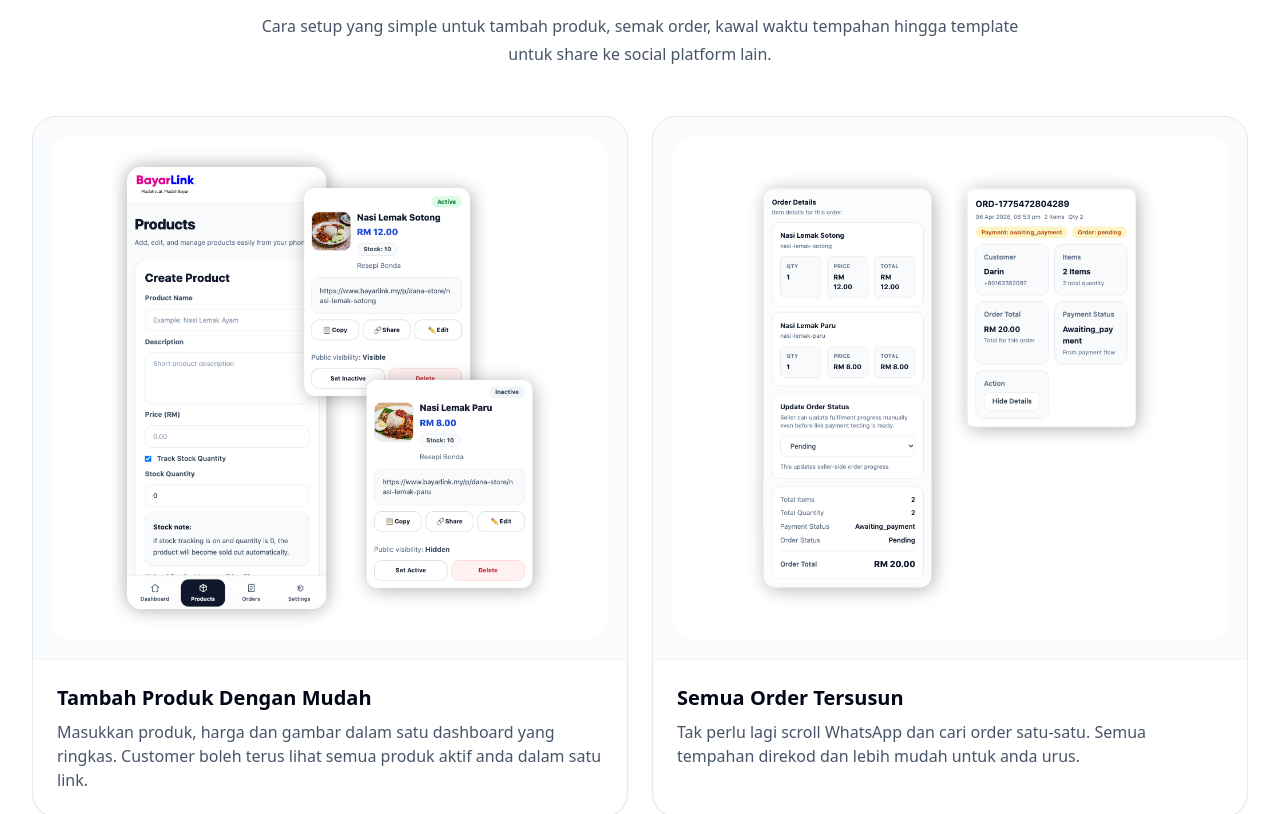
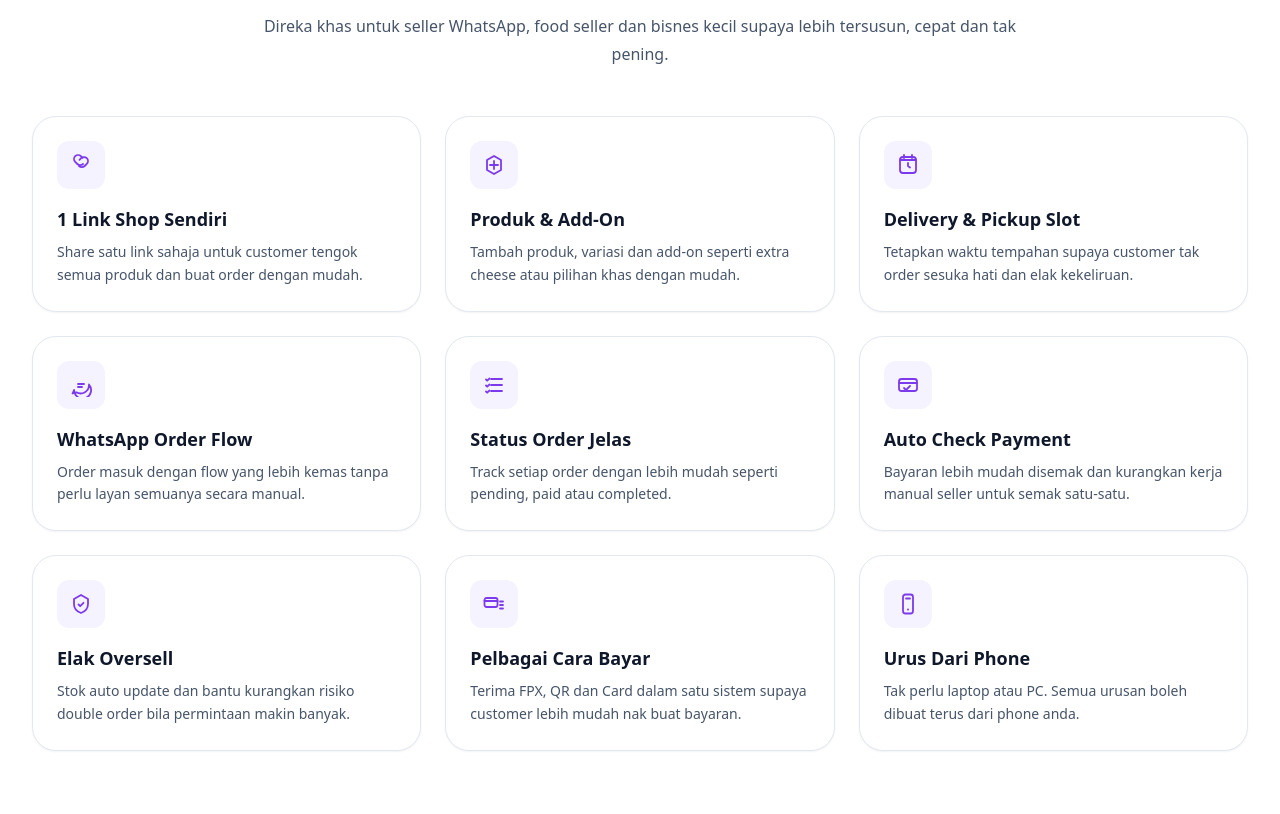
Before and after one commit to maizhakimm/pay-link, a Next.js app: page / in a window 1280 px wide. Shown: the part 2210-3024 px from the top of the page. Built offline with nearby package versions, Linux system fonts and the light colour scheme.

Commit message:
Update page.tsx

```diff
--- a/src/app/page.tsx
+++ b/src/app/page.tsx
@@ -220,41 +220,67 @@ export default function HomePage() {
         Features
       </p>
       <h2 className="mt-3 text-3xl font-bold tracking-tight text-slate-950 sm:text-4xl">
-        Mudah dan memudahkan. Direka khas untuk anda.
+        Semua yang anda perlukan untuk urus order dengan mudah
       </h2>
       <p className="mt-4 text-base leading-7 text-slate-600">
-        Cara setup yang simple untuk tambah produk, semak order,
-        kawal waktu tempahan hingga template untuk share ke social platform lain.
+        Direka khas untuk seller WhatsApp, food seller dan bisnes kecil supaya
+        lebih tersusun, cepat dan tak pening.
       </p>
     </div>
 
-    <div className="mt-12 grid gap-6 md:grid-cols-2">
-      <FeatureImageCard
-        imageSrc="/Product.svg"
-        imageAlt="BayarLink Product Feature"
-        title="Tambah Produk Dengan Mudah"
-        description="Masukkan produk, harga dan gambar dalam satu dashboard yang ringkas. Customer boleh terus lihat semua produk aktif anda dalam satu link."
+    <div className="mt-12 grid gap-6 sm:grid-cols-1 md:grid-cols-2 lg:grid-cols-3">
+      <FeatureIconCard
+        icon={<ShopLinkFeatureIcon />}
+        title="1 Link Shop Sendiri"
+        description="Share satu link sahaja untuk customer tengok semua produk dan buat order dengan mudah."
       />
 
-      <FeatureImageCard
-        imageSrc="/Order.svg"
-        imageAlt="BayarLink Order Feature"
-        title="Semua Order Tersusun"
-        description="Tak perlu lagi scroll WhatsApp dan cari order satu-satu. Semua tempahan direkod dan lebih mudah untuk anda urus."
+      <FeatureIconCard
+        icon={<AddOnFeatureIcon />}
+        title="Produk & Add-On"
+        description="Tambah produk, variasi dan add-on seperti extra cheese atau pilihan khas dengan mudah."
       />
 
-      <FeatureImageCard
-        imageSrc="/Operation-Hour.svg"
-        imageAlt="BayarLink Operating Hours Feature"
-        title="Kawal Waktu Tempahan"
-        description="Tetapkan waktu kedai anda dibuka untuk tempahan. Elak customer order waktu anda tak available dan kurangkan salah faham."
+      <FeatureIconCard
+        icon={<SlotFeatureIcon />}
+        title="Delivery & Pickup Slot"
+        description="Tetapkan waktu tempahan supaya customer tak order sesuka hati dan elak kekeliruan."
       />
 
-      <FeatureImageCard
-        imageSrc="/Dashboard-Daily-Note-Whatsapp-Template.svg"
-        imageAlt="BayarLink Dashboard and WhatsApp Feature"
-        title="Ada template yang memudahkan"
-        description="Hanya pilih dan paparkan produk aktif, automatik akan update di template Daily Note, dan share!"
+      <FeatureIconCard
+        icon={<WhatsAppFlowFeatureIcon />}
+        title="WhatsApp Order Flow"
+        description="Order masuk dengan flow yang lebih kemas tanpa perlu layan semuanya secara manual."
+      />
+
+      <FeatureIconCard
+        icon={<OrderStatusFeatureIcon />}
+        title="Status Order Jelas"
+        description="Track setiap order dengan lebih mudah seperti pending, paid atau completed."
+      />
+
+      <FeatureIconCard
+        icon={<AutoPaymentFeatureIcon />}
+        title="Auto Check Payment"
+        description="Bayaran lebih mudah disemak dan kurangkan kerja manual seller untuk semak satu-satu."
+      />
+
+      <FeatureIconCard
+        icon={<StockGuardFeatureIcon />}
+        title="Elak Oversell"
+        description="Stok auto update dan bantu kurangkan risiko double order bila permintaan makin banyak."
+      />
+
+      <FeatureIconCard
+        icon={<MultiPaymentFeatureIcon />}
+        title="Pelbagai Cara Bayar"
+        description="Terima FPX, QR dan Card dalam satu sistem supaya customer lebih mudah nak buat bayaran."
+      />
+
+      <FeatureIconCard
+        icon={<MobileManageFeatureIcon />}
+        title="Urus Dari Phone"
+        description="Tak perlu laptop atau PC. Semua urusan boleh dibuat terus dari phone anda."
       />
     </div>
   </div>
@@ -629,37 +655,28 @@ function SolutionCard({
   );
 }
 
-function FeatureImageCard({
-  imageSrc,
-  imageAlt,
+function FeatureIconCard({
+  icon,
   title,
   description,
 }: {
-  imageSrc: string;
-  imageAlt: string;
+  icon: React.ReactNode;
   title: string;
   description: string;
 }) {
   return (
-    <div className="overflow-hidden rounded-3xl border border-slate-200 bg-white shadow-sm transition hover:-translate-y-0.5 hover:shadow-md">
-      <div className="border-b border-slate-100 bg-slate-50/70 p-4 sm:p-5">
-        <div className="relative overflow-hidden rounded-2xl bg-white">
-          <Image
-            src={imageSrc}
-            alt={imageAlt}
-            width={1200}
-            height={900}
-            className="h-auto w-full object-contain"
-          />
-        </div>
+    <div className="rounded-3xl border border-slate-200 bg-white p-6 shadow-sm transition hover:-translate-y-1 hover:shadow-md">
+      <div className="mb-4 inline-flex h-12 w-12 items-center justify-center rounded-xl bg-violet-50 text-violet-600">
+        {icon}
       </div>
 
-      <div className="p-6">
-        <h3 className="text-lg font-bold text-slate-950 sm:text-xl">{title}</h3>
-        <p className="mt-2 text-sm leading-6 text-slate-600 sm:text-base">
-          {description}
-        </p>
-      </div>
+      <h3 className="text-lg font-bold text-slate-900">
+        {title}
+      </h3>
+
+      <p className="mt-2 text-sm leading-relaxed text-slate-600">
+        {description}
+      </p>
     </div>
   );
 }
@@ -868,3 +885,211 @@ function SystemIcon() {
     </svg>
   );
 }
+
+function ShopLinkFeatureIcon() {
+  return (
+    <svg viewBox="0 0 24 24" fill="none" className="h-6 w-6">
+      <path
+        d="M10 13a4 4 0 005.66 0l2.12-2.12a4 4 0 10-5.66-5.66L10.5 6.84"
+        stroke="currentColor"
+        strokeWidth="1.8"
+        strokeLinecap="round"
+        strokeLinejoin="round"
+      />
+      <path
+        d="M14 11a4 4 0 01-5.66 0L6.22 8.88a4 4 0 115.66-5.66L13.5 4.84"
+        stroke="currentColor"
+        strokeWidth="1.8"
+        strokeLinecap="round"
+        strokeLinejoin="round"
+      />
+    </svg>
+  );
+}
+
+function AddOnFeatureIcon() {
+  return (
+    <svg viewBox="0 0 24 24" fill="none" className="h-6 w-6">
+      <path
+        d="M12 3l7 4v10l-7 4-7-4V7l7-4z"
+        stroke="currentColor"
+        strokeWidth="1.8"
+        strokeLinejoin="round"
+      />
+      <path
+        d="M12 8v8M8 12h8"
+        stroke="currentColor"
+        strokeWidth="1.8"
+        strokeLinecap="round"
+      />
+    </svg>
+  );
+}
+
+function SlotFeatureIcon() {
+  return (
+    <svg viewBox="0 0 24 24" fill="none" className="h-6 w-6">
+      <path
+        d="M8 2v3M16 2v3M4 7h16"
+        stroke="currentColor"
+        strokeWidth="1.8"
+        strokeLinecap="round"
+      />
+      <rect
+        x="4"
+        y="4"
+        width="16"
+        height="16"
+        rx="3"
+        stroke="currentColor"
+        strokeWidth="1.8"
+      />
+      <path
+        d="M12 10v3l2 1.5"
+        stroke="currentColor"
+        strokeWidth="1.8"
+        strokeLinecap="round"
+        strokeLinejoin="round"
+      />
+    </svg>
+  );
+}
+
+function WhatsAppFlowFeatureIcon() {
+  return (
+    <svg viewBox="0 0 24 24" fill="none" className="h-6 w-6">
+      <path
+        d="M20 11.5A8.5 8.5 0 115.1 17l-1.6 3.5 3.8-1.2A8.5 8.5 0 0020 11.5z"
+        stroke="currentColor"
+        strokeWidth="1.8"
+        strokeLinejoin="round"
+      />
+      <path
+        d="M9 11h6M9 14h4"
+        stroke="currentColor"
+        strokeWidth="1.8"
+        strokeLinecap="round"
+      />
+    </svg>
+  );
+}
+
+function OrderStatusFeatureIcon() {
+  return (
+    <svg viewBox="0 0 24 24" fill="none" className="h-6 w-6">
+      <path
+        d="M9 6h11M9 12h11M9 18h11"
+        stroke="currentColor"
+        strokeWidth="1.8"
+        strokeLinecap="round"
+      />
+      <path
+        d="M4 6.5l1.2 1.2L7.5 5.5M4 12.5l1.2 1.2 2.3-2.2M4 18.5l1.2 1.2 2.3-2.2"
+        stroke="currentColor"
+        strokeWidth="1.8"
+        strokeLinecap="round"
+        strokeLinejoin="round"
+      />
+    </svg>
+  );
+}
+
+function AutoPaymentFeatureIcon() {
+  return (
+    <svg viewBox="0 0 24 24" fill="none" className="h-6 w-6">
+      <rect
+        x="3"
+        y="6"
+        width="18"
+        height="12"
+        rx="2.5"
+        stroke="currentColor"
+        strokeWidth="1.8"
+      />
+      <path
+        d="M3 10h18"
+        stroke="currentColor"
+        strokeWidth="1.8"
+        strokeLinecap="round"
+      />
+      <path
+        d="M8 15l2 2 4-4"
+        stroke="currentColor"
+        strokeWidth="1.8"
+        strokeLinecap="round"
+        strokeLinejoin="round"
+      />
+    </svg>
+  );
+}
+
+function StockGuardFeatureIcon() {
+  return (
+    <svg viewBox="0 0 24 24" fill="none" className="h-6 w-6">
+      <path
+        d="M12 3l7 4v5c0 4.5-2.8 7.5-7 9-4.2-1.5-7-4.5-7-9V7l7-4z"
+        stroke="currentColor"
+        strokeWidth="1.8"
+        strokeLinejoin="round"
+      />
+      <path
+        d="M9.5 12.5l1.7 1.7 3.3-3.4"
+        stroke="currentColor"
+        strokeWidth="1.8"
+        strokeLinecap="round"
+        strokeLinejoin="round"
+      />
+    </svg>
+  );
+}
+
+function MultiPaymentFeatureIcon() {
+  return (
+    <svg viewBox="0 0 24 24" fill="none" className="h-6 w-6">
+      <rect
+        x="2.5"
+        y="6"
+        width="13"
+        height="9"
+        rx="2"
+        stroke="currentColor"
+        strokeWidth="1.8"
+      />
+      <path
+        d="M2.5 9h13"
+        stroke="currentColor"
+        strokeWidth="1.8"
+        strokeLinecap="round"
+      />
+      <path
+        d="M18 9.5h3M18 13h3M18 16.5h3"
+        stroke="currentColor"
+        strokeWidth="1.8"
+        strokeLinecap="round"
+      />
+    </svg>
+  );
+}
+
+function MobileManageFeatureIcon() {
+  return (
+    <svg viewBox="0 0 24 24" fill="none" className="h-6 w-6">
+      <rect
+        x="7"
+        y="2.5"
+        width="10"
+        height="19"
+        rx="2.5"
+        stroke="currentColor"
+        strokeWidth="1.8"
+      />
+      <path
+        d="M10 6.5h4"
+        stroke="currentColor"
+        strokeWidth="1.8"
+        strokeLinecap="round"
+      />
+      <circle cx="12" cy="17.5" r="1" fill="currentColor" />
+    </svg>
+  );
+}
```
